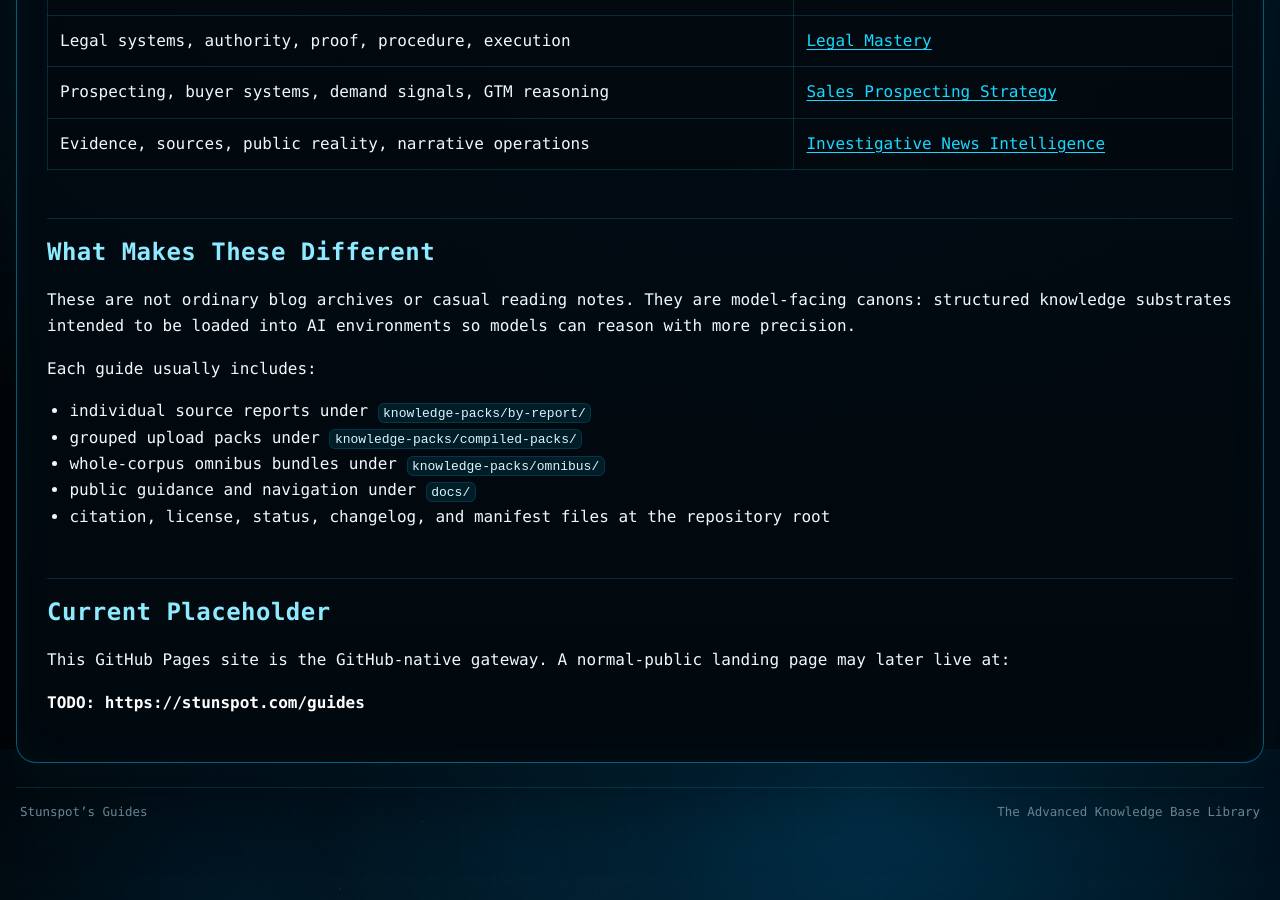
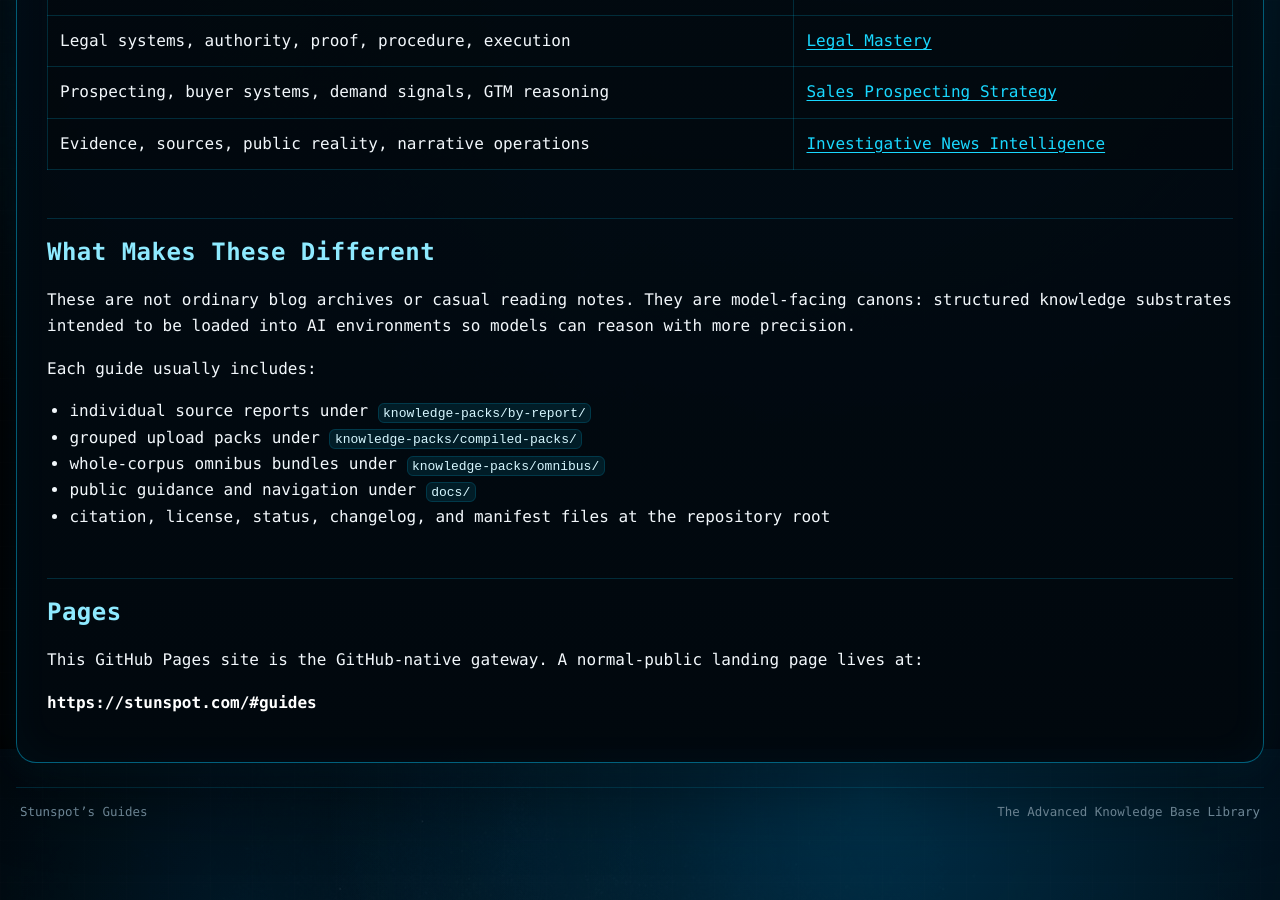
Before and after one commit to Stunspot/stunspots-guides, a Jekyll site: the page built from docs/index.md, in a window 1280 px wide and 900 px high, scrolled down 1951 px. Built offline with Jekyll 4.4.1, drawn with Linux system fonts in a browser that asks for light colours.

Commit message:
index tweak

```diff
--- a/docs/index.md
+++ b/docs/index.md
@@ -44,8 +44,8 @@ Each guide usually includes:
 - public guidance and navigation under `docs/`
 - citation, license, status, changelog, and manifest files at the repository root
 
-## Current Placeholder
+## Pages
 
-This GitHub Pages site is the GitHub-native gateway. A normal-public landing page may later live at:
+This GitHub Pages site is the GitHub-native gateway. A normal-public landing page lives at:
 
-**TODO: https://stunspot.com/guides**
+**https://stunspot.com/#guides**
```
